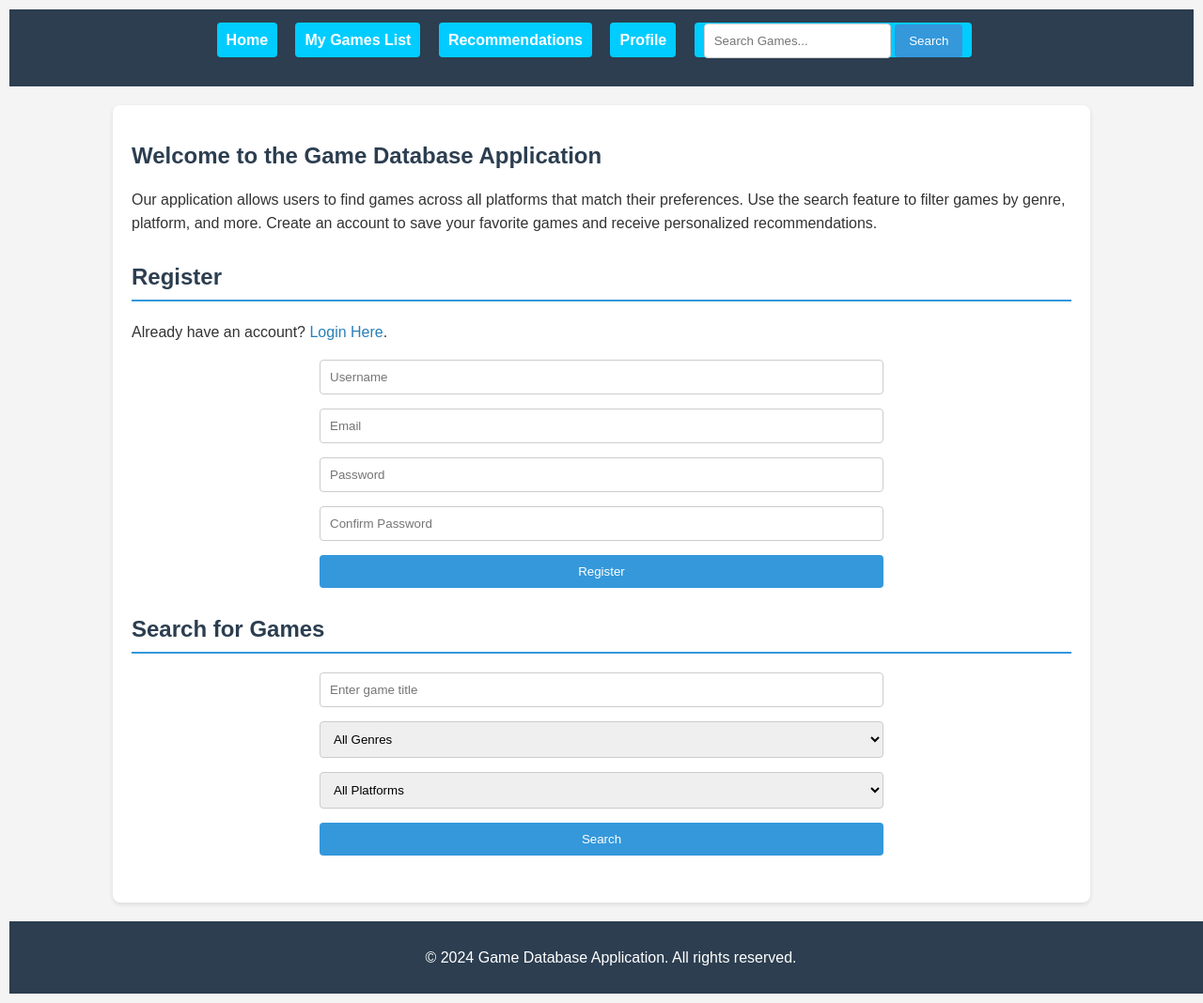
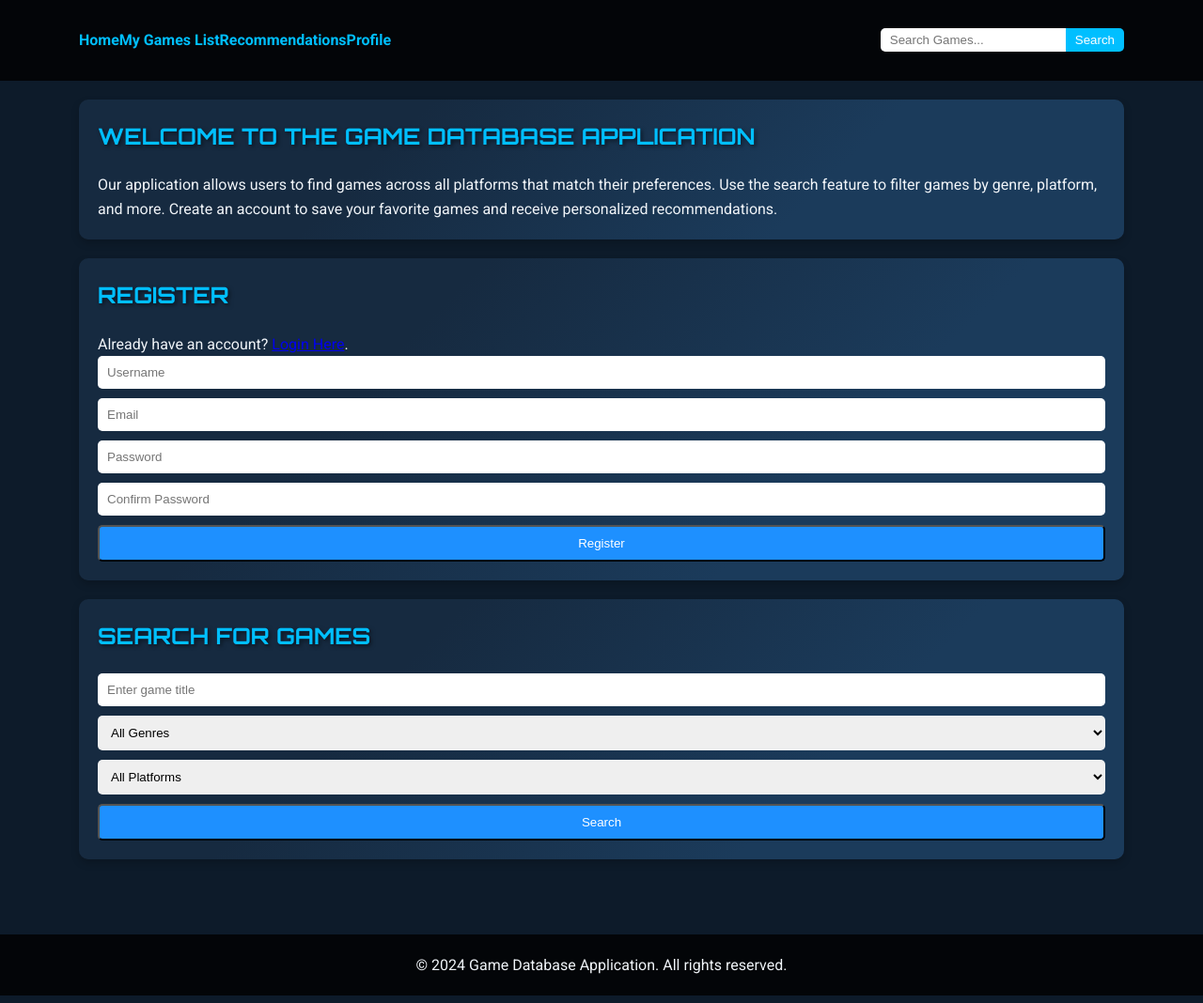
Before and after one commit to BachChiu/Game_Nexus_Database, a PHP site: page /home.html in a window 1280 px wide. Shown: the whole page at 94% size. Run offline with PHP 8.4, Linux system fonts and the light colour scheme; some libraries are stand-ins or nearby versions.

Commit message:
Update styles.css

```diff
--- a/styles.css
+++ b/styles.css
@@ -1,215 +1,146 @@
-/* Global Styles */
-body {
-    font-family: Arial, sans-serif;
-    margin: 5px;
-    padding: 5px;
-    background-color: #f4f4f4;
-    color: #333;
-}
-h1, h2 {
-    color: #2c3e50;
-}
-a {
-    text-decoration: none;
-    color: #2980b9;
-}
-a:hover {
-    color: #3498db;
-}
-/* Navigation Bar */
-nav {
-    background-color: #2c3e50;
-    padding: 15px;
-    text-align: center;
-    position: sticky;
-    top: 0;
-}
-nav ul {
-    list-style: none;
-    margin: 0;
-    padding: 0;
-}
-nav ul li {
-    display: inline;
-    margin-right: 15px;
-}
-nav ul li a {
-    color: white;
-    font-weight: bold;
-}
-nav ul li a:hover {
-    color: #ecf0f1;
-}
-/* Main Section */
-main {
-    padding: 20px;
-    max-width: 1000px;
-    margin: 20px auto;
-    background-color: #fff;
-    border-radius: 8px;
-    box-shadow: 0 2px 5px rgba(0, 0, 0, 0.1);
-}
-section {
-    margin-bottom: 30px;
-}
-h2 {
-    border-bottom: 2px solid #3498db;
-    padding-bottom: 10px;
-    margin-bottom: 20px;
-}
-p {
-    line-height: 1.6;
-}
-/* Form Styles */
-form {
-    display: flex;
-    flex-direction: column;
-    max-width: 600px;
-    margin: 0 auto;
-}
-label {
-    margin-bottom: 5px;
-    font-weight: bold;
-}
-input, select {
-    padding: 10px;
-    margin-bottom: 15px;
-    border: 1px solid #ccc;
-    border-radius: 4px;
-}
-button {
-    padding: 10px 15px;
-    background-color: #3498db;
-    color: white;
-    border: none;
-    border-radius: 4px;
-    cursor: pointer;
-}
-button:hover {
-    background-color: #2980b9;
-}
-/* Game List and Recommendations */
-ul {
-    list-style: none;
-    padding: 0;
-}
-ul li {
-    padding: 10px;
-    background-color: #00ccff;
-    margin-bottom: 10px;
-    border-radius: 4px;
-}
-#clearListBtn {
-    background-color: #e74c3c;
-    padding: 10px 15px;
-    color: white;
-    border: none;
-    border-radius: 4px;
-    cursor: pointer;
-}
-#clearListBtn:hover {
-    background-color: #c0392b;
-}
-/* Footer */
-footer {
-    text-align: center;
-    padding: 10px;
-    background-color: #2c3e50;
-    color: white;
-    bottom: 0;
-    width: 100%;
+/* styles.css */
+@import url('https://fonts.googleapis.com/css2?family=Orbitron:wght@400;700&family=Roboto:wght@300;400;700&display=swap');
+
+:root {
+  --primary-color: #00bfff;
+  --secondary-color: #1e90ff;
+  --background-color: #0d1b2a;
+  --text-color: #f0f4f8;
+  --accent-color: #ff4500;
 }
 
-/* Profile Page Specific Styles */
-.profile-container {
-    display: grid;
-    grid-template-columns: 300px 1fr;
-    gap: 20px;
-    max-width: 1200px;
-    margin: 20px auto;
-    padding: 20px;
+* {
+  box-sizing: border-box;
+  margin: 0;
+  padding: 0;
 }
 
-.profile-sidebar {
-    background-color: #2c3e50;
-    padding: 20px;
-    border-radius: 8px;
-    color: white;
-    height: fit-content;
+body {
+  font-family: 'Roboto', sans-serif;
+  background: var(--background-color) url('https://via.placeholder.com/1920x1080?text=Gaming+Background') no-repeat center center fixed;
+  background-size: cover;
+  color: var(--text-color);
+  line-height: 1.6;
 }
 
-.profile-avatar {
-    width: 150px;
-    height: 150px;
-    border-radius: 50%;
-    margin: 0 auto 20px;
-    display: block;
-    background-color: #3498db;
-    padding: 5px;
-    border: 3px solid #3498db;
+.container {
+  width: 90%;
+  max-width: 1200px;
+  margin: 0 auto;
+  padding: 20px;
 }
 
-.gaming-stats {
-    background-color: #34495e;
-    padding: 15px;
-    border-radius: 6px;
-    margin-top: 20px;
+h1, h2, h3 {
+  font-family: 'Orbitron', sans-serif;
+  text-transform: uppercase;
+  color: var(--primary-color);
+  text-shadow: 2px 2px 4px rgba(0, 0, 0, 0.5);
+  margin-bottom: 20px;
 }
 
-.stat-item {
-    display: flex;
-    justify-content: space-between;
-    margin: 10px 0;
-    padding: 5px 0;
-    border-bottom: 1px solid #456789;
+nav {
+  background-color: rgba(0, 0, 0, 0.8);
+  padding: 10px 0;
 }
 
-.main-content {
-    background-color: white;
-    padding: 25px;
-    border-radius: 8px;
-    box-shadow: 0 2px 5px rgba(0, 0, 0, 0.1);
+nav ul {
+  display: flex;
+  justify-content: space-between;
+  align-items: center;
+  list-style-type: none;
 }
 
-.game-preferences {
-    display: grid;
-    grid-template-columns: repeat(auto-fill, minmax(150px, 1fr));
-    gap: 10px;
-    margin: 20px 0;
+nav ul li a {
+  color: var(--primary-color);
+  text-decoration: none;
+  font-weight: bold;
+  transition: color 0.3s ease;
 }
 
-.preference-tag {
-    background-color: #3498db;
-    color: white;
-    padding: 8px 15px;
-    border-radius: 20px;
-    text-align: center;
-    font-size: 0.9em;
+nav ul li a:hover {
+  color: var(--secondary-color);
 }
 
-.edit-profile-btn {
-    width: 100%;
-    margin-top: 20px;
-    background-color: #3498db;
-    color: white;
-    border: none;
-    padding: 10px;
-    border-radius: 4px;
-    cursor: pointer;
-    transition: background-color 0.3s;
+.search-bar {
+  display: flex;
+  margin-left: auto;
 }
 
-.edit-profile-btn:hover {
-    background-color: #2980b9;
+.search-bar input {
+  padding: 5px 10px;
+  border: none;
+  border-radius: 5px 0 0 5px;
 }
 
-/* Responsive Design for Profile Page */
+.search-bar button {
+  background-color: var(--primary-color);
+  color: white;
+  border: none;
+  padding: 5px 10px;
+  border-radius: 0 5px 5px 0;
+  cursor: pointer;
+}
+
+.card {
+  background: linear-gradient(135deg, #162a40 30%, #1b3b5b 70%);
+  padding: 20px;
+  margin-bottom: 20px;
+  border-radius: 10px;
+  box-shadow: 0 4px 8px rgba(0, 0, 0, 0.2);
+  transition: transform 0.3s, box-shadow 0.3s;
+}
+
+.card:hover {
+  transform: translateY(-5px);
+  box-shadow: 0 6px 12px rgba(0, 191, 255, 0.3);
+}
+
+.btn {
+  display: inline-block;
+  padding: 10px 20px;
+  background-color: var(--secondary-color);
+  color: white;
+  text-decoration: none;
+  border-radius: 5px;
+  transition: background-color 0.3s ease;
+}
+
+.btn:hover {
+  background-color: var(--primary-color);
+}
+
+form {
+  display: flex;
+  flex-direction: column;
+}
+
+form input, form select {
+  margin-bottom: 10px;
+  padding: 10px;
+  border: none;
+  border-radius: 5px;
+}
+
+footer {
+  background-color: rgba(0, 0, 0, 0.8);
+  color: var(--text-color);
+  text-align: center;
+  padding: 20px 0;
+  margin-top: 40px;
+}
+
 @media (max-width: 768px) {
-    .profile-container {
-        grid-template-columns: 1fr;
-    }
+  nav ul {
+    flex-direction: column;
+    align-items: flex-start;
+  }
 
-    .profile-sidebar {
-        margin-bottom: 20px;
-    }
+  nav ul li {
+    margin-bottom: 10px;
+  }
+
+  .search-bar {
+    width: 100%;
+    margin-top: 10px;
+  }
 }
```
